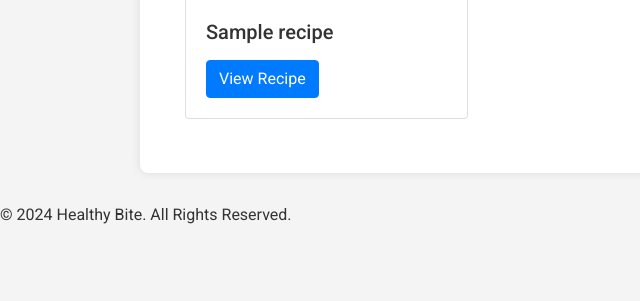
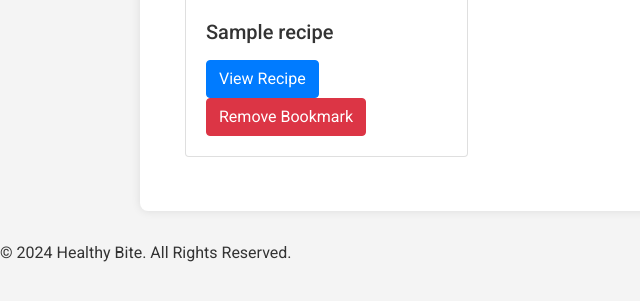
Before and after one commit to thiago-23/Healthy_Bite, a Django app: page /mybookmarks/ in a window 1280 px wide. Shown: the part 205-506 px from the top of the page, without its empty margins (0-640 px from the left). Run offline with Django 3.2, Linux system fonts and the light colour scheme; a user stored in the database is signed in; tables that the repository leaves empty hold one stand-in row (values such as "Sample post").

Commit message:
add a toggle to remove bookmark and link up with urls and add a button on bookmark template

```diff
--- a/recipes/urls.py
+++ b/recipes/urls.py
@@ -1,7 +1,13 @@
 from django.urls import path
 from .views import (
-    RecipeList, RecipeDetail, RecipeCreate, RecipeEdit, RecipeDelete,
-    MyBookmarks, like_recipe, BookmarkRecipe
+    RecipeList,
+    RecipeDetail,
+    RecipeCreate,
+    RecipeEdit,
+    RecipeDelete,
+    MyBookmarks,
+    like_recipe,
+    toggle_bookmark
 )
 
 urlpatterns = [
@@ -12,5 +18,5 @@ urlpatterns = [
     path('mybookmarks/', MyBookmarks.as_view(), name='my_bookmarks'),
     path('recipe/<int:id>/like/', like_recipe, name='recipe_like'),
     path('<slug:slug>/', RecipeDetail.as_view(), name='recipe_detail'),
-    path('recipe/<slug:slug>/bookmark/', BookmarkRecipe.as_view(), name='bookmark_recipe'),
+    path('recipe/<slug:slug>/bookmark/', toggle_bookmark, name='bookmark_recipe'),  # Ensure this path is correct
 ]
--- a/recipes/views.py
+++ b/recipes/views.py
@@ -148,3 +148,14 @@ def like_recipe(request, id):
     else:
         recipe.likes.add(request.user)
     return redirect('recipe_detail', slug=recipe.slug)
+
+@login_required
+def toggle_bookmark(request, slug):
+    recipe = get_object_or_404(Recipe, slug=slug)
+    bookmark, created = Bookmark.objects.get_or_create(user=request.user, recipe=recipe)
+
+    if not created:
+        # If the bookmark already exists, remove it (unbookmark)
+        bookmark.delete()
+
+    return redirect('recipe_detail', slug=slug)
--- a/templates/bookmark.html
+++ b/templates/bookmark.html
@@ -18,6 +18,11 @@
                     <h5 class="card-title">{{ bookmark.recipe.title }}</h5>
                     <p class="card-text">{{ bookmark.recipe.description|truncatewords:20 }}</p>
                     <a href="{% url 'recipe_detail' bookmark.recipe.slug %}" class="btn btn-primary">View Recipe</a>
+
+                    <form action="{% url 'bookmark_recipe' bookmark.recipe.slug %}" method="post" style="display: inline;">
+                        {% csrf_token %}
+                        <button type="submit" class="btn btn-danger">Remove Bookmark</button>
+                    </form>
                 </div>
             </div>
         </div>
```
